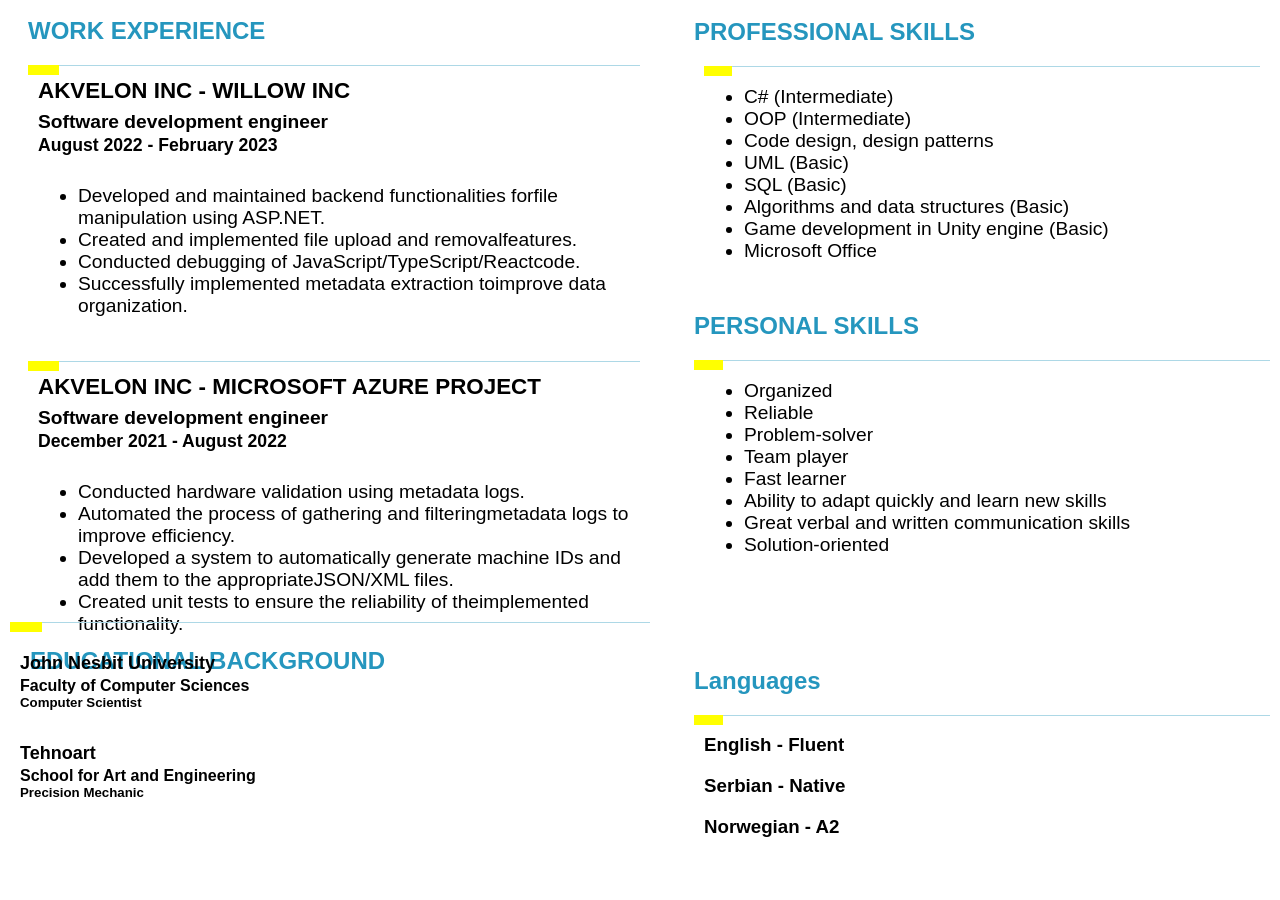
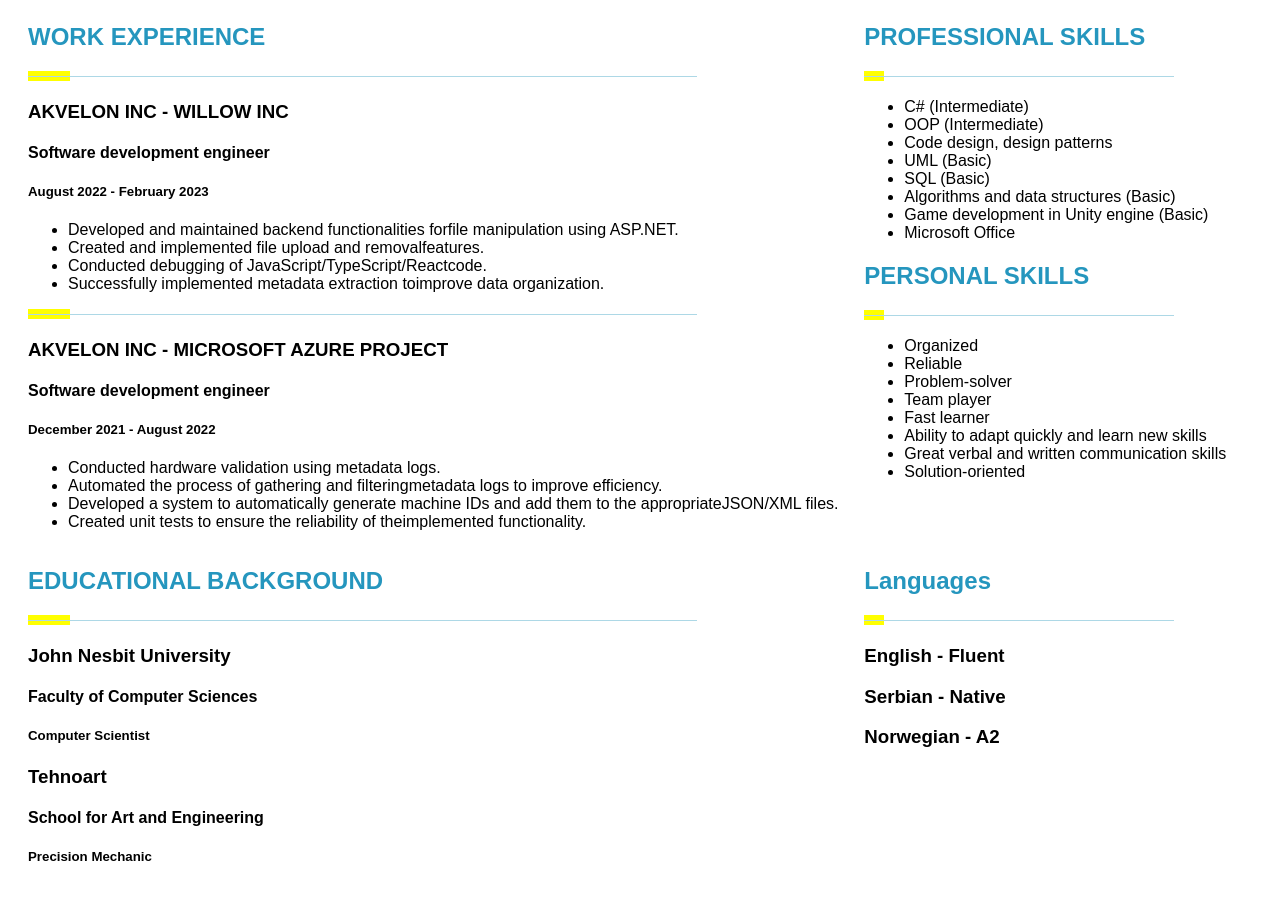
Before and after one commit to lukaradulovic1/lukaradulovic1.github.io, a plain HTML site: page index.html in a window 1280 px wide. Shown: the part 318-1218 px from the top of the page. Before the commit the page ends 1175 px from the top, so only its background shows below. Drawn offline with Linux system fonts and the light colour scheme.

Commit message:
Removed unneccessary styling, corrected positioning via grids

```diff
--- a/index.html
+++ b/index.html
@@ -7,7 +7,6 @@
     <link rel="stylesheet" href="styles.css" />
   </head>
   <body>
-    <div class="content">
       <section>
         <header>
           <div class="header">
@@ -24,6 +23,7 @@
           </div>
         </header>
       </section>
+    <div class="content">
       <section>
         <div class="experienceCard">
           <div class="cardTitle">
@@ -138,22 +138,10 @@
               </ul>
             </div>
           </div>
-          <div class="languages">
-            <div class="cardTitle">
-              <h2>Languages</h2>
-            </div>
-            <div class="lineSplitter">
-              <div class="smallRectangle"></div>
-              <div class="longLine"></div>
-            </div>
-            <div class="cardContent">
-              <h3>English - Fluent</h3>
-              <h3>Serbian - Native</h3>
-              <h3>Norwegian - A2</h3>
-            </div>
-          </div>
+
         </div>
       </section>
+
       <section>
         <div class="educationCard">
           <div class="cardTitle">
@@ -190,6 +178,22 @@
           </div>
         </div>
       </section>
+      <section>
+        <div class="languages">
+          <div class="cardTitle">
+            <h2>Languages</h2>
+          </div>
+          <div class="lineSplitter">
+            <div class="smallRectangle"></div>
+            <div class="longLine"></div>
+          </div>
+          <div class="cardContent">
+            <h3>English - Fluent</h3>
+            <h3>Serbian - Native</h3>
+            <h3>Norwegian - A2</h3>
+          </div>
+        </div>
+      </section>
     </div>
   </body>
 </html>
--- a/styles.css
+++ b/styles.css
@@ -1,52 +1,23 @@
+body {
+  font-weight: lighter;
+}
+
+header {
+  margin: 10px 10px 10px 10px;
+}
+
 .content {
   margin: 10px 10px 10px 10px;
   background: white;
   padding: 10px;
   font-family: Arial, Helvetica, sans-serif;
+  display: grid;
+  grid-template-columns: auto auto;
+  grid-template-rows: auto auto;
 }
 
 .header {
   width: 50%;
-}
-
-.experienceCard {
-  width: 50%;
-  height: 275px;
-}
-
-.skills {
-  position: absolute;
-  width: 45%;
-  height: 116.7%;
-  top: 241px;
-  right: 10px;
-}
-
-.professional {
-  position: absolute;
-  width: 100%;
-  top: 75px;
-  height: 26%;
-}
-
-.personal {
-  position: absolute;
-  width: 100%;
-  top: 369px;
-}
-
-.languages {
-  position: absolute;
-  width: 100%;
-  bottom: 0px;
-}
-
-.educationCard {
-  width: 50%;
-  position: absolute;
-  top: 940px;
-  left: 10px;
-  height: 200px;
 }
 
 .cardTitle,
@@ -54,97 +25,28 @@
   color: #2596be;
 }
 
+.cardTitle {
+  margin-bottom: 0px;
+}
+
 .name h1 {
   font-weight: bold;
   font-size: 50px;
 }
 
-.lineSplitter {
+.longLine {
+  border-bottom: 1px solid lightblue;
   position: relative;
+  bottom: 5px;
+  width: 80%;
 }
 
 .smallRectangle {
   border-bottom: 10px solid yellow;
-  position: absolute;
   width: 5%;
 }
 
-.longLine {
-  border-bottom: 1px solid lightblue;
-  left: 50px;
+.educationAndLanguage {
+  display: grid;
+  grid-template-columns: auto;
 }
-
-.cardContent {
-  height: 100%;
-  position: relative;
-  margin: 10px;
-}
-
-.companyTitle h3 {
-  position: absolute;
-  top: -20px;
-  font-size: 140%;
-}
-.positionTitle h4 {
-  position: absolute;
-  top: 10px;
-  font-size: 120%;
-}
-.workTime h5 {
-  position: absolute;
-  top: 30px;
-  font-size: 110%;
-}
-
-.educationTitle h2 {
-  position: absolute;
-  top: -60px;
-  left: 20px;
-}
-
-.jobDescriptionList ul {
-  position: absolute;
-  top: 90px;
-}
-
-ul {
-  font-size: 120%;
-}
-
-.schoolName h3 {
-  position: absolute;
-  top: 2px;
-  font-size: large;
-}
-
-.facultyName h4 {
-  position: absolute;
-  top: 23px;
-}
-
-.vocationName h5 {
-  position: absolute;
-  top: 40px;
-}
-
-.educationLine h2 {
-  position: absolute;
-  width: 95%;
-  left: 20px;
-  top: 5px;
-}
-
-.educationInfo {
-  position: absolute;
-  width: 100%;
-  height: 20%;
-}
-
-.university {
-  position: absolute;
-}
-
-.highSchool {
-  position: absolute;
-  top: 90px;
-}
```
